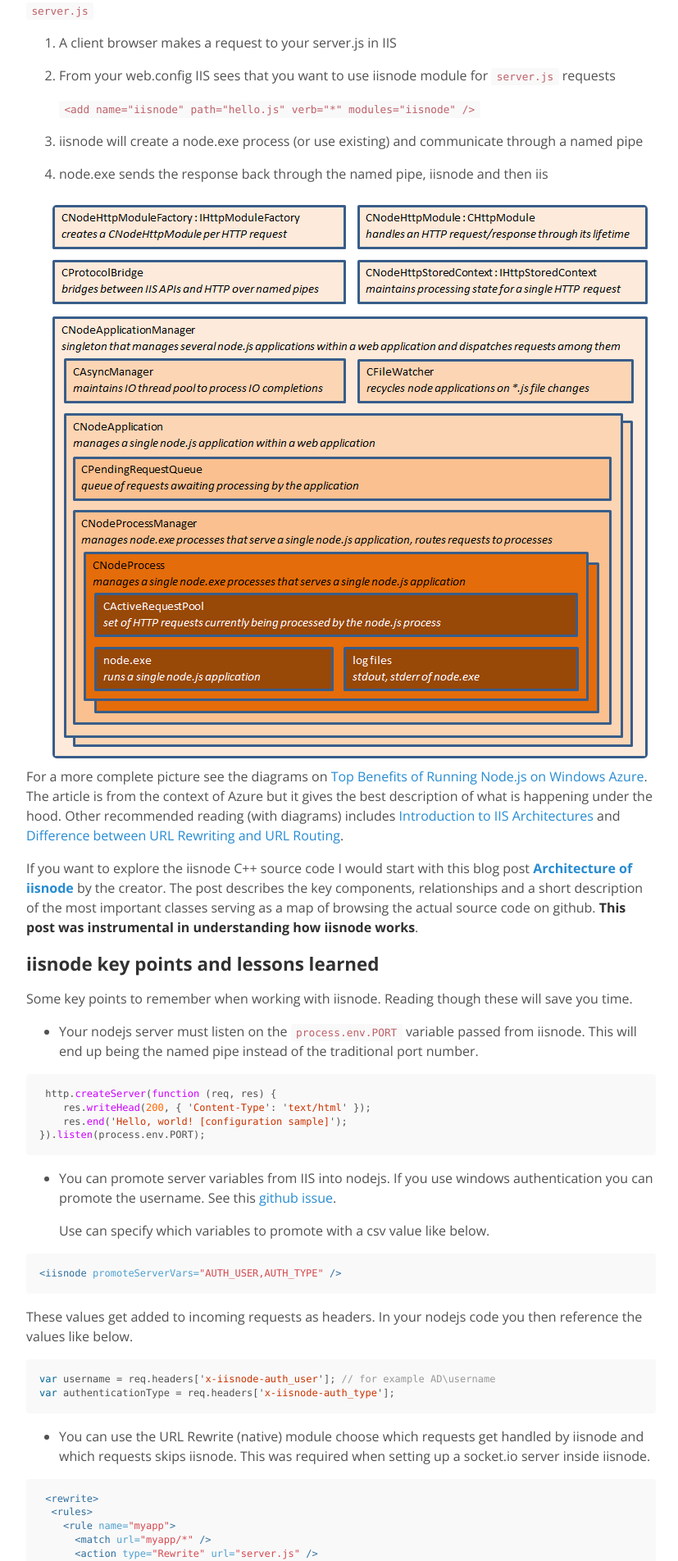
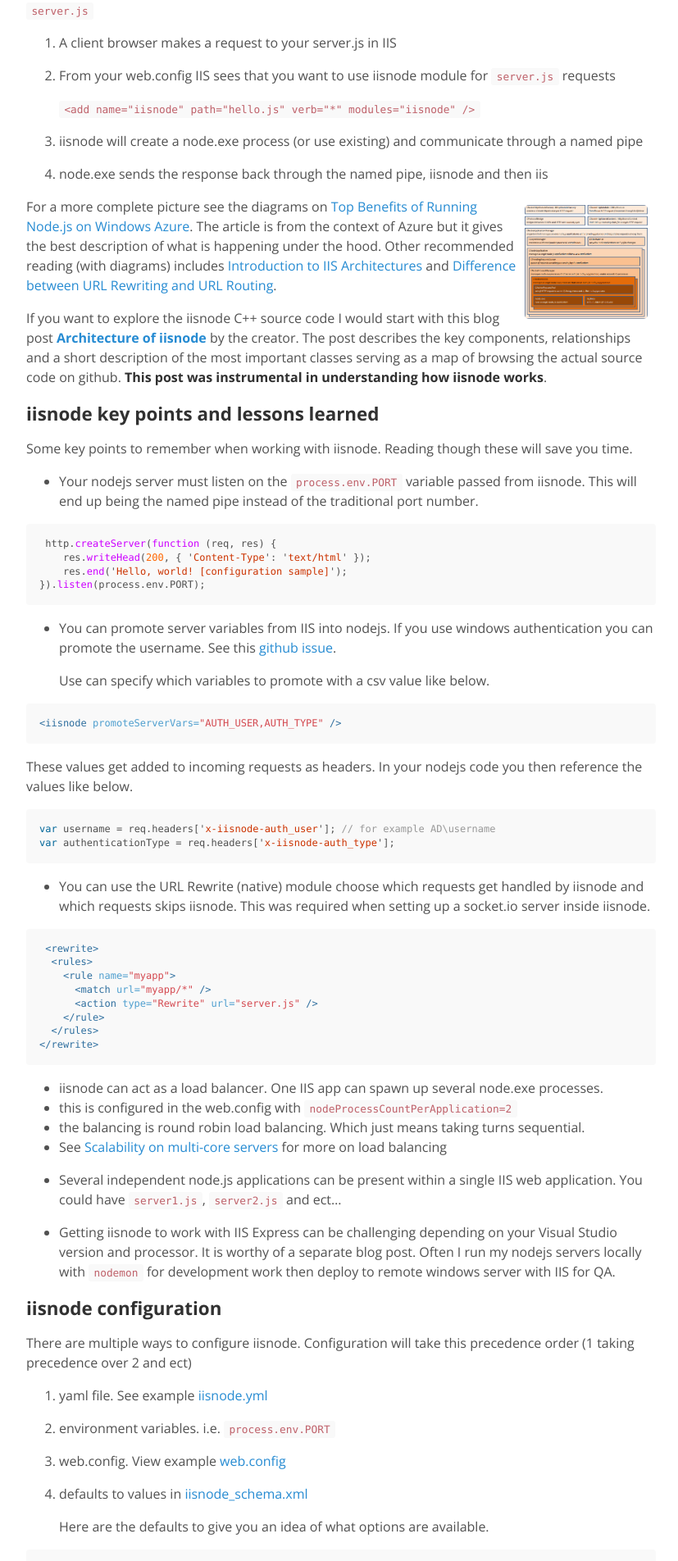
Before and after one commit to jokecamp/jokecamp.com, a Jekyll site: the page built from _posts/2014-08-08-getting-started-with-iisnode.md, in a window 1280 px wide. Shown: the part 1654-3558 px from the top of the page at 82% size, without its empty margins (224-1051 px from the left). Built offline with Jekyll 4.4.1, drawn with Linux system fonts in a browser that asks for light colours; nearby versions of some CDN libraries; Markdown is read by kramdown in place of the engine named in the settings.

```diff
--- a/_config.yml
+++ b/_config.yml
@@ -8,8 +8,8 @@ permalink:        pretty
 # Setup
 title:            Joe Kampschmidt's Code
 description:      "a pragmatic approach to web and software development"
-#url:              http://www.jokecamp.com
-url:              http://localhost:4000
+url:              http://www.jokecamp.com
+#url:              http://localhost:4000
 baseurl:          /
 
 author:
--- a/_posts/2014-08-08-getting-started-with-iisnode.md
+++ b/_posts/2014-08-08-getting-started-with-iisnode.md
@@ -67,7 +67,7 @@ To over simplify here is how it works with the assumption that we have a nodejs
 4. node.exe sends the response back through the named pipe, iisnode and then iis
 
 <a href='http://tomasz.janczuk.org/2011/10/architecture-of-iisnode.html'>
-<img style="float: right; margin:10px;" src="/public/iisnode-diagram.png" title='See Architecture Diagram' />
+<img style="float: right; margin:10px; width:150px;" src="/public/iisnode-diagram.png" title='See Architecture Diagram' />
 </a>
 
 For a more complete picture see the diagrams on [Top Benefits of Running Node.js on Windows Azure](http://blogs.msdn.com/b/hanuk/archive/2012/05/05/top-benefits-of-running-node-js-on-windows-azure.aspx). The article is from the context of Azure but it gives the best description of what is happening under the hood. Other recommended reading (with diagrams) includes [Introduction to IIS Architectures](http://www.iis.net/learn/get-started/introduction-to-iis/introduction-to-iis-architecture#HTTP) and [Difference between URL Rewriting and URL Routing](http://www.planetofcoders.com/difference-url-rewriting-url-routing/).
```
Also changed, not shown: 6 other files.
